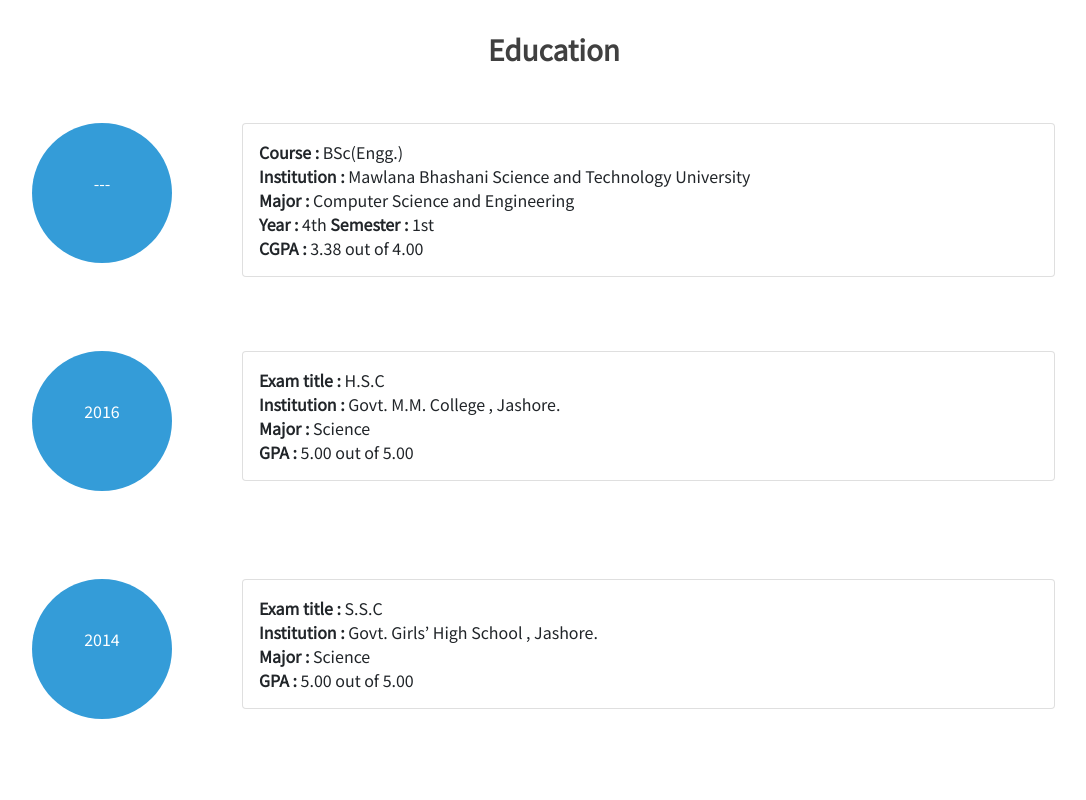
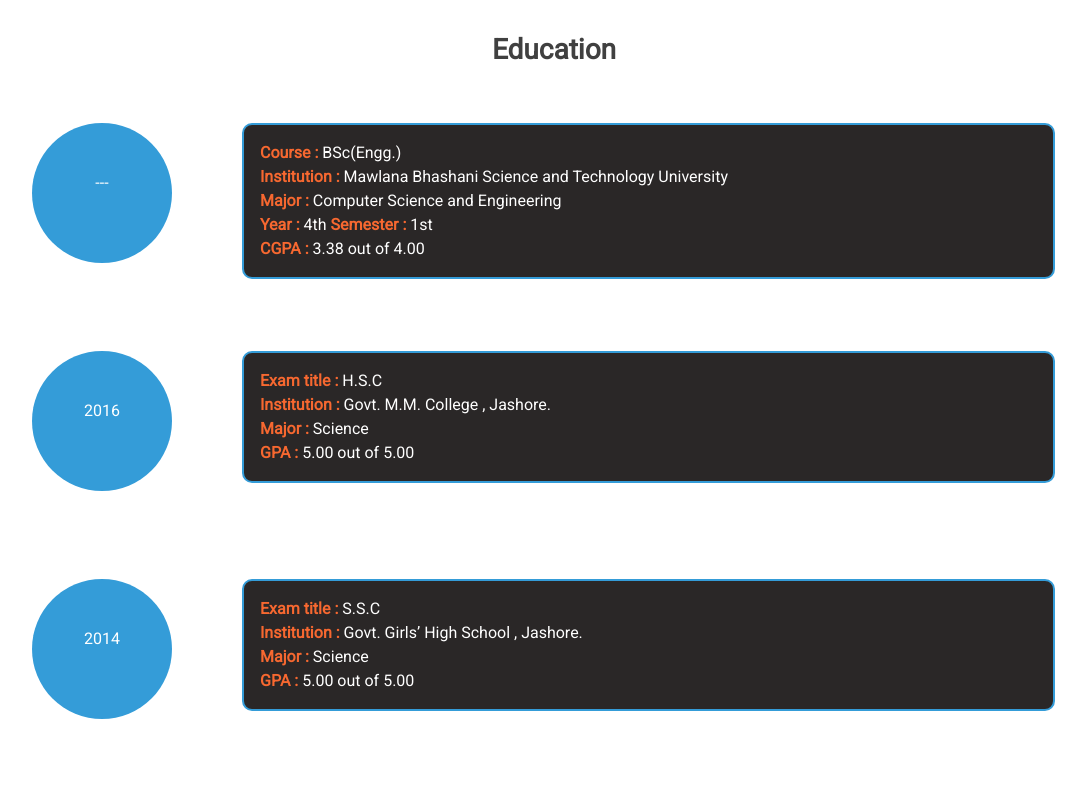
Before and after one commit to pujaKundu/My-portfolio, a plain HTML site: page index.html in a window 1280 px wide. Shown: the part 1440-2240 px from the top of the page, without its empty margins (86-1172 px from the left). Drawn offline with nearby package versions, Linux system fonts and the light colour scheme; a web font is replaced by a local one.

Commit message:
ui edits

```diff
--- a/css/style.css
+++ b/css/style.css
@@ -1,6 +1,6 @@
-@import url("https://fonts.googleapis.com/css2?family=Comfortaa:wght@300&family=Great+Vibes&family=KoHo&family=Noto+Sans+JP&display=swap");
-@import url("https://fonts.googleapis.com/css2?family=Comfortaa:wght@300&family=Fredericka+the+Great&family=Great+Vibes&family=KoHo&family=Noto+Sans+JP&display=swap");
+@import url("https://fonts.googleapis.com/css2?family=Roboto&display=swap");
 @import url("https://fonts.googleapis.com/css2?family=Arizonia&family=Comfortaa:wght@300&family=Great+Vibes&family=KoHo&family=Noto+Sans+JP&family=Train+One&display=swap");
+@import url("https://fonts.googleapis.com/css2?family=Fredericka+the+Great&family=Roboto&display=swap");
 * {
     margin: 0;
     padding: 0;
@@ -8,7 +8,7 @@
 }
 
 body {
-    font-family: "Noto Sans JP", sans-serif;
+    font-family: "Roboto", sans-serif;
     width: 100%;
     margin: 0;
     padding: 0;
@@ -111,11 +111,8 @@
     overflow: hidden;
     margin: 0 auto;
     text-align: center;
-    /* The typwriter cursor */
     white-space: pre;
     letter-spacing: 0.1rem;
-    /* Adjust as needed */
-    /* animation: typing 8s steps(40, end), blank-caret 0.85s step-end infinite; */
 }
 
 .homepage {
@@ -125,11 +122,8 @@
     margin: 0 auto;
     text-align: center;
     height: 50px;
-    /* The typwriter cursor */
     white-space: pre;
     letter-spacing: 0.1rem;
-    /* Adjust as needed */
-    /* animation: typing 5s steps(40, end), blank-caret 0.85s step-end infinite; */
 }
 
 .homepage span {
@@ -146,25 +140,23 @@
     margin: 0 auto;
     text-align: center;
     height: 50px;
-    /* The typwriter cursor */
     white-space: pre;
     letter-spacing: 0.1rem;
-    /* Adjust as needed */
-    /* animation: typing 8s steps(40, end), blank-caret 0.85s step-end infinite; */
 }
-
-
-/* @keyframes typing {
-    from {
-        width: 0;
-    }
-    to {
-        width: 100%;
-    }
-} */
 
 .education-container {
     background-color: #ffffff;
+}
+
+.edu-card {
+    background-color: #2a2727;
+    border: 2px solid #349cd8;
+    color: white;
+    border-radius: 10px;
+}
+
+.edu-sub-title {
+    color: rgb(247, 104, 48);
 }
 
 .text-color {
@@ -274,6 +266,7 @@
     font-size: 40px;
     text-align: center;
     color: #4da6ff;
+    margin: 1%;
 }
 
 .icon-holder a {
--- a/index.html
+++ b/index.html
@@ -19,13 +19,6 @@
     <link href="https://fonts.googleapis.com/css2?family=Open+Sans:wght@300&display=swap" rel="stylesheet">
 
     <title>Puja Kundu </title>
-    <!-- fontawesome icon -->
-
-    <!-- <script src="https://use.fontawesome.com/9deda2677e.js"></script> -->
-    <!-- <script src="https://kit.fontawesome.com/yourcode.js"></script>   -->
-    <!-- <link rel="stylesheet" href="https://cdnjs.cloudflare.com/ajax/libs/font-awesome/4.7.0/css/font-awesome.min.css"> -->
-
-
 
 </head>
 
@@ -73,26 +66,18 @@
 
                     <div class="col-md-9 banner-column m-auto ">
 
-                        <!-- <hr class="animate__animated animate__fadeInRight"> -->
                         <p class="homepage-up">Hi there!</p>
                         <p class="homepage">I'm <span>Puja Kundu</span></p><br>
-                        <p class="homepage-sub">Learner and dreamer</p>
-                        <!-- <hr class="animate__animated animate__fadeInLeft"> -->
+                        <p class="homepage-sub">Front-end Developer</p>
+
                     </div>
 
                 </div>
             </section>
         </header>
 
-
-
-
-        <!-- banner -->
-
-
-
         <!-- About me section -->
-        <div class="about-container " id="About">
+        <section class="about-container " id="About">
             <div class="container pt-5 ">
                 <div class="row text-center py-5  ">
                     <div class="col ">
@@ -115,10 +100,10 @@
 
                 </div>
             </div>
-        </div>
+        </section>
 
         <!-- Eduacation section -->
-        <div class="education-container py-5" id="Education">
+        <section class="education-container py-5" id="Education">
             <div class="container">
                 <div class="row text-center pt-5 ">
                     <div class="col ">
@@ -133,10 +118,13 @@
 
                     </div>
                     <div class="col-md-9">
-                        <div class="card ml-5 ">
+                        <div class="card ml-5 edu-card">
                             <div class="card-body">
-                                <b>Course : </b>BSc(Engg.) <br> <b>Institution : </b>Mawlana Bhashani Science and Technology University <br><b>Major : </b>Computer Science and Engineering <br><b>Year : </b>4th <b>Semester : </b>1st<br> <b>CGPA : </b>3.38
-                                out of 4.00
+                                <span class="edu-sub-title"><b>Course : </b></span>BSc(Engg.) <br> <span class="edu-sub-title"><b>Institution : </b></span>Mawlana Bhashani Science and Technology University <br>
+                                <span class="edu-sub-title"><b>Major : </b></span>Computer Science and Engineering <br>
+                                <span class="edu-sub-title"><b>Year : </b></span>4th
+                                <span class="edu-sub-title"><b> Semester : </b></span>1st<br>
+                                <span class="edu-sub-title"><b>CGPA : </b></span>3.38 out of 4.00
                             </div>
                         </div>
                     </div>
@@ -150,9 +138,11 @@
 
                     </div>
                     <div class="col-md-9 ">
-                        <div class="card ml-5 ">
+                        <div class="card ml-5 edu-card">
                             <div class="card-body ">
-                                <b>Exam title : </b>H.S.C <br> <b>Institution : </b>Govt. M.M. College , Jashore. <br><b>Major : </b>Science <br> <b>GPA : </b>5.00 out of 5.00
+                                <span class="edu-sub-title"><b>Exam title : </b></span>H.S.C <br> <span class="edu-sub-title"><b>Institution : </b></span>Govt. M.M. College , Jashore. <br>
+                                <span class="edu-sub-title"><b>Major : </b></span>Science <br>
+                                <span class="edu-sub-title"> <b>GPA : </b></span>5.00 out of 5.00
                             </div>
                         </div>
                     </div>
@@ -166,21 +156,20 @@
 
                     </div>
                     <div class="col-md-9 ">
-                        <div class="card ml-5">
+                        <div class="card ml-5 edu-card">
                             <div class="card-body ">
-                                <b>Exam title : </b>S.S.C <br> <b>Institution : </b>Govt. Girls’ High School , Jashore. <br><b>Major : </b>Science <br> <b>GPA : </b>5.00 out of 5.00
+                                <span class="edu-sub-title"><b>Exam title : </b></span>S.S.C <br> <span class="edu-sub-title"><b>Institution : </b></span>Govt. Girls’ High School , Jashore. <br>
+                                <span class="edu-sub-title"><b>Major : </b></span>Science <br>
+                                <span class="edu-sub-title"><b>GPA : </span></b>5.00 out of 5.00
                             </div>
                         </div>
                     </div>
                 </div>
-
-
-
             </div>
-        </div>
+        </section>
 
         <!-- this is skills section -->
-        <div class="skill-container " id="Skills">
+        <section class="skill-container " id="Skills">
             <div class="container py-5 ">
                 <div class="row text-center py-5">
                     <div class="col">
@@ -222,7 +211,7 @@
                         <p class="py-5"><img class="icon" src="/icons/icons8-c++-240.png" alt="C++"></p>
                     </div> -->
                     <div class="col-md-2 circleSkill text-center pos">
-                        <p class="py-5"><img class="icon" src="/icons/icons8-mysql-logo-240.png" alt="MySQL" title="MySql"></p>
+                        <p class="py-5"><img class="icon" src="/icons/tailwind.png" alt="Tailwind CSS" title="Tailwind CSS"></p>
                     </div>
                     <div class="col-md-2 circleSkill text-center pos">
                         <p class="py-5"><img class="icon" src="/icons/icons8-figma-240.png" alt="Figma" title="Figma"></p>
@@ -255,11 +244,11 @@
                 </div>
 
             </div>
-        </div>
+        </section>
 
 
         <!-- this is project section -->
-        <div class="project-container " id="Project">
+        <section class="project-container " id="Project">
             <div class="container ">
                 <div class="row py-5 ">
                     <div class="col pt-5 ">
@@ -293,11 +282,11 @@
                             </div>
                         </div>
                         <div class="card mx-2 ">
-                            <img src="/img/super-mario.jpg" class="card-img-top " alt="... ">
+                            <img src="/img/employee-gps-location-map.jpg" class="card-img-top img-fluid " alt="ip-address-tracker-with-map">
                             <div class="card-body ">
-                                <h5 class="card-title ">Super Mario World Map</h5>
-                                <h6><b>Tools: </b> HTML5, CSS3,Javascript,Google cloud, Google map API</h6>
-                                <a href="https://pujakundu.github.io/Custom-Google-Map/index.html" class="btn visit-site-btn mt-4">Visit site</a>
+                                <h5 class="card-title">IP address tracker with map</h5>
+                                <h6><b>Tools: </b> HTML5, BOOTSTRAP,Javascript, API ,LeafletJS</h6>
+                                <a href="https://ip-address-tracker-with-map.netlify.app/" class="btn visit-site-btn mt-4">Visit site</a>
                             </div>
                         </div>
 
@@ -305,7 +294,7 @@
 
                 </div>
             </div>
-        </div>
+        </section>
 
         <!-- contact -->
         <div class="contact-container " id="Contact">
@@ -380,7 +369,7 @@
             </div>
             <div class="row text-center text-light ">
                 <div class="col pb-1">
-                    <p>&copy; All rights reserved by Puja Kundu</p>
+                    <p>&copy; <small>All rights reserved by Puja Kundu</small> </p>
                 </div>
             </div>
         </div>
```
Also changed, not shown: icons/tailwind.png (added), img/employee-gps-location-map.jpg (added), img/ip-tracker.png (added).
